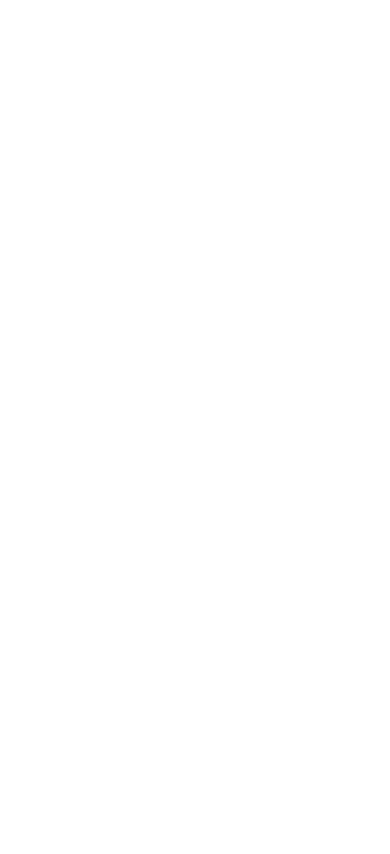
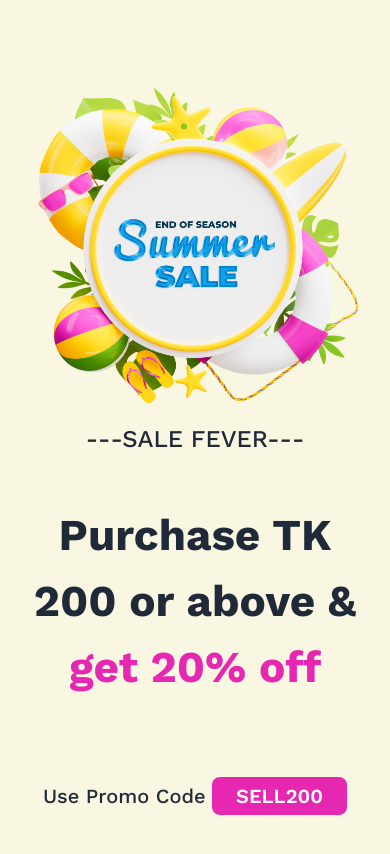
Before and after one commit to tawhid-choudhury/summer-sale, a plain HTML site: page index.html in a window 390 px wide. Drawn offline with nearby package versions, Linux system fonts and the light colour scheme.

Commit message:
banner design done

```diff
--- a/index.html
+++ b/index.html
@@ -1,13 +1,64 @@
 <!DOCTYPE html>
-<html lang="en">
+<html lang="en" data-theme="light">
 
 <head>
     <meta charset="UTF-8">
     <meta name="viewport" content="width=device-width, initial-scale=1.0">
     <title>Summer Sale | Assignment 5</title>
+    <link href="https://cdn.jsdelivr.net/npm/daisyui@3.5.1/dist/full.css" rel="stylesheet" type="text/css" />
+    <script src="https://cdn.tailwindcss.com"></script>
+
+    <style>
+        @import url('https://fonts.googleapis.com/css2?family=Work+Sans:wght@400;500;600;700&display=swap');
+
+        :root {
+            --pnk: #E527B2;
+        }
+
+        .font-work-sans {
+            font-family: 'Work Sans', sans-serif;
+        }
+    </style>
 </head>
 
-<body>
+<body class="font-work-sans">
+    <header class="bg-[#F9F6E2] min-h-[873px] flex items-center p-4 md:p-0">
+        <!-- banner -->
+        <div class="max-w-[1440px] m-auto flex flex-col-reverse md:flex-row items-center justify-center">
+            <div class="text-center max-w-[703px]">
+                <h3 class="text-[24px] lg:text-[32px] font-medium">---SALE FEVER---</h3>
+                <h1 class="text-[44px] lg:text-[58px] font-bold mt-[45px]">Purchase TK 200 or above & <span
+                        class="text-[var(--pnk)]">get 20%
+                        off</span></h1>
+                <h4 class="text-[20px] lg:text-[24px] font-medium mt-[81px]">Use Promo Code <span
+                        class="font-semibold text-white bg-[var(--pnk)] rounded-lg px-6 py-[7px] md:py-[14px]">SELL200</span>
+                </h4>
+            </div>
+            <div class="max-w-[550px] lg:max-w-[703px]">
+                <img class="w-full" src="./images/Summer 1.png" alt="">
+            </div>
+
+        </div>
+    </header>
+    <main>
+        <div>
+            <!-- KitcherWare -->
+            <section>
+
+            </section>
+            <!-- Sportswear -->
+            <section>
+
+            </section>
+            <!-- Furniture -->
+            <section>
+
+            </section>
+        </div>
+        <div>
+            <!-- cart+checkout -->
+        </div>
+    </main>
 
 </body>
 
```
Also changed, not shown: tailwind.config.js (added, +8 -0 lines).
